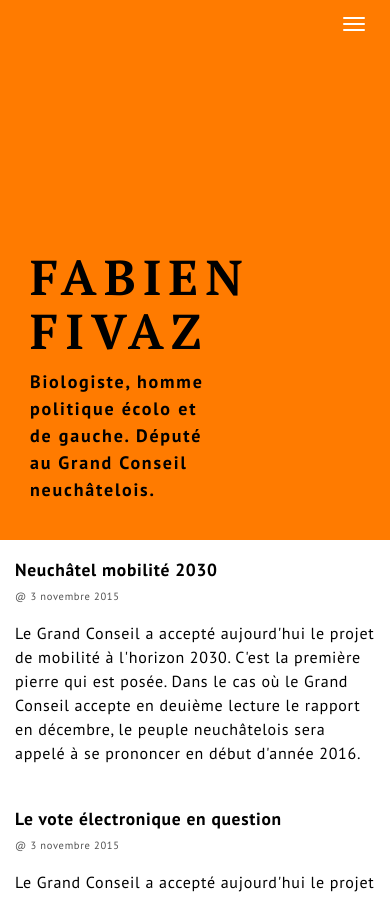
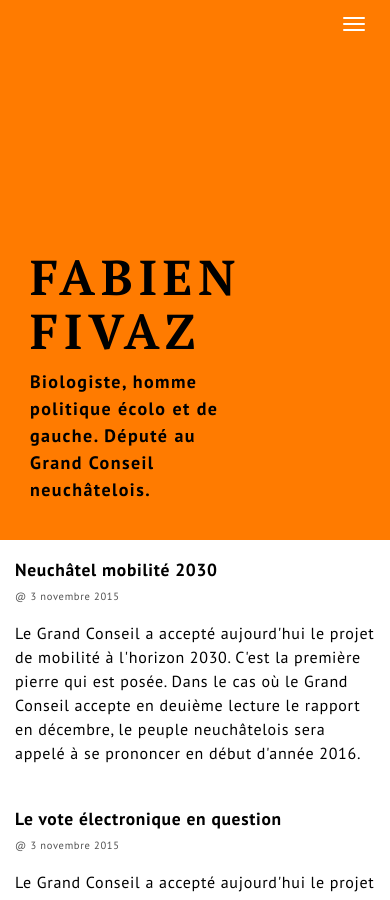
Before and after one commit to ffivaz/ffivaz.github.io, a Jekyll site: the page sandbox/index.html, which Jekyll copies as it is, in a window 390 px wide and 900 px high. Built offline with Jekyll 4.4.1, drawn with Linux system fonts in a browser that asks for light colours; nearby versions of some CDN libraries.

Commit message:
Nouveau projet (sandbox)

```diff
--- a/sandbox/css/style.css
+++ b/sandbox/css/style.css
@@ -53,7 +53,7 @@
         font-family: 'PT Serif', serif;
         font-size: 3.5em;
         font-weight: 700;
-        letter-spacing: 0.15em;
+        letter-spacing: 0.12em;
     }
 
     .header-content p {
@@ -61,7 +61,7 @@
         font-weight: 700;
         line-height: 1.5em;
         margin-bottom: 1.5em;
-        letter-spacing: 0.1em;
+        letter-spacing: 0.08em;
     }
 
 }
```
